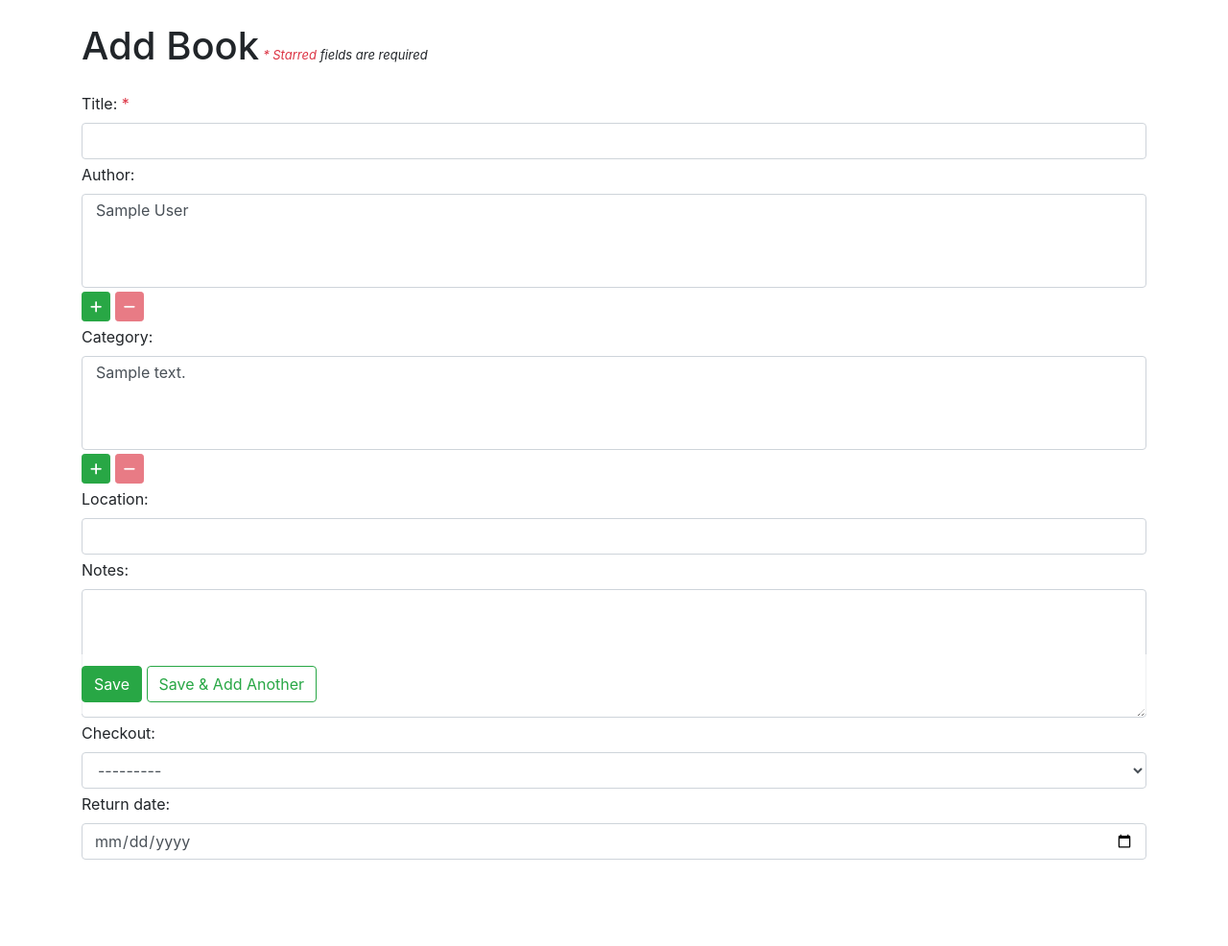
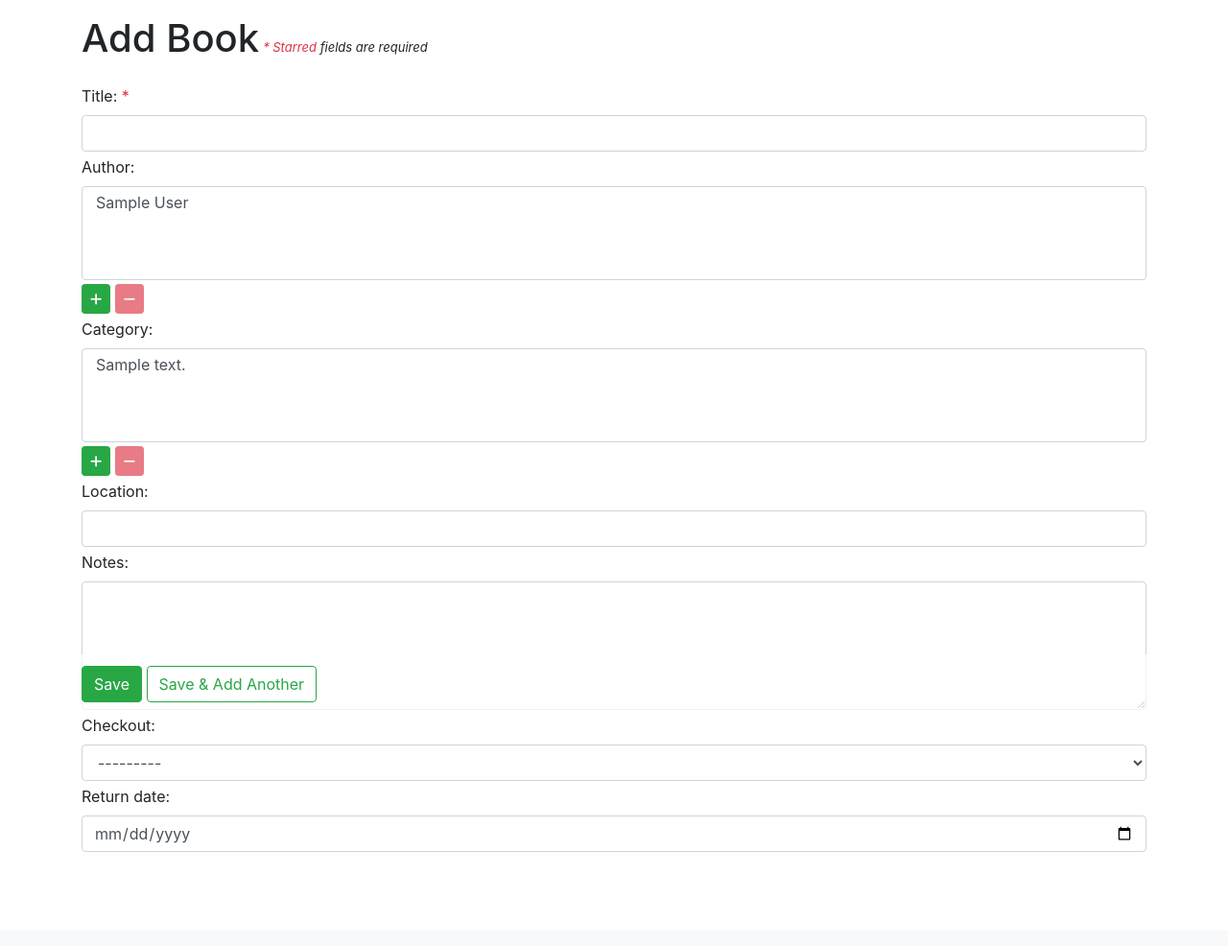
Before and after one commit to zrev2220/booktracker, a Django app: page /add in a window 1280 px wide. Shown: the part 56-1042 px from the top of the page at 96% size. After the commit the page ends 944 px from the top, so only its background shows below. Run offline with Django 3.2, Linux system fonts and the light colour scheme; tables that the repository leaves empty hold one stand-in row (values such as "Sample post"); some libraries are stand-ins or nearby versions.

Commit message:
Add container and my-3 classes to base template
Makes content on every page within a container and adds a bit of
vertical margin.

```diff
--- a/templates/base.html
+++ b/templates/base.html
@@ -83,8 +83,7 @@ Copyright 2020
   </div>
 {% endif %}
 
-<div class="m-3 m-md-4">
-
+<div id="content" class="container my-3">
   {% block content %}{% endblock %}
 </div>
 </body>
--- a/templates/books/book_form.html
+++ b/templates/books/book_form.html
@@ -15,7 +15,6 @@
 {% endblock %}
 
 {% block content %}
-  <div class="container">
   <div id="title" class="d-flex flex-column flex-sm-row align-items-baseline mb-3">
     <h1 class="d-inline-block mr-1">Add Book</h1>
     <span id="required-note">
@@ -108,5 +107,4 @@
              name="save+add">
     </div>
   </form>
-  </div>
 {% endblock %}
```
Lines whose indentation alone changed are shown as unchanged.
